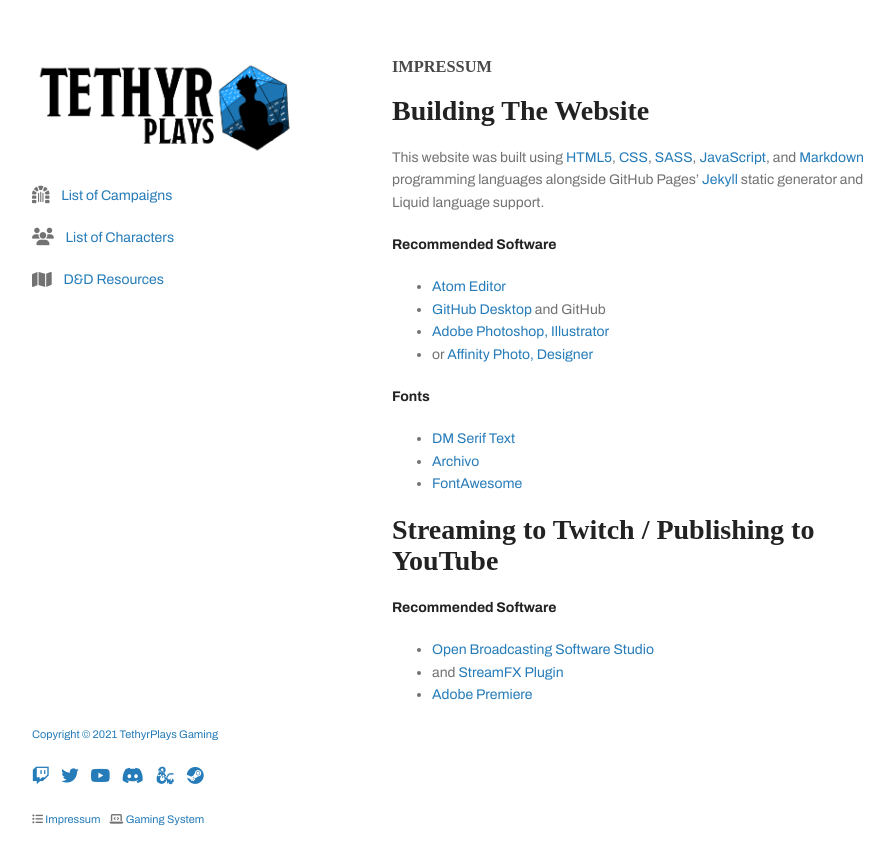
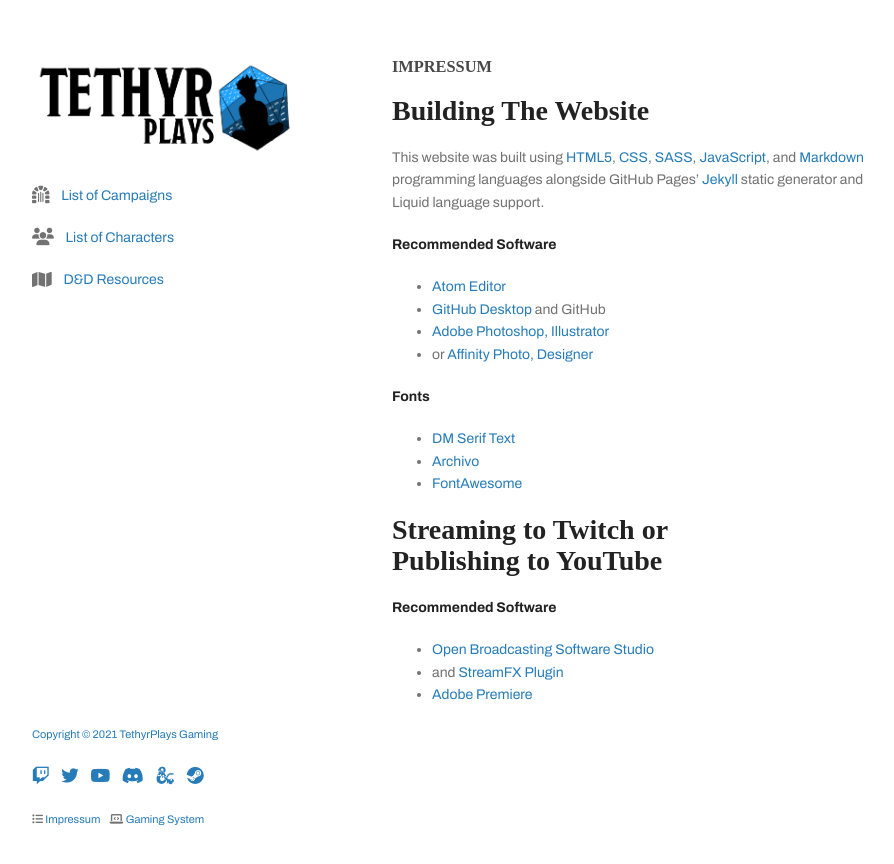
Before and after one commit to tethyrplays/tethyrplays, a Jekyll site: the page built from more-info/impressum.md, in a window 1280 px wide. Shown: the top 864 px of the page, without its empty margins (178-1072 px from the left). Built offline with Jekyll 4.4.1, drawn with Linux system fonts in a browser that asks for light colours; nearby versions of some CDN libraries; some web fonts are replaced; our own code applies the rules of GitHub Pages for plain Markdown files; the repository's description, which GitHub fills in, is left out.

```diff
--- a/more-info/impressum.md
+++ b/more-info/impressum.md
@@ -15,7 +15,7 @@ This website was built using [HTML5](https://en.wikipedia.org/wiki/HTML5), [CSS]
 * [Archivo](https://fonts.google.com/specimen/Archivo)
 * [FontAwesome](https://fontawesome.com/)
 
-# Streaming to Twitch / Publishing to YouTube
+# Streaming to Twitch or<br />Publishing to YouTube
 
 **Recommended Software**
 * [Open Broadcasting Software Studio](https://obsproject.com/)
```
